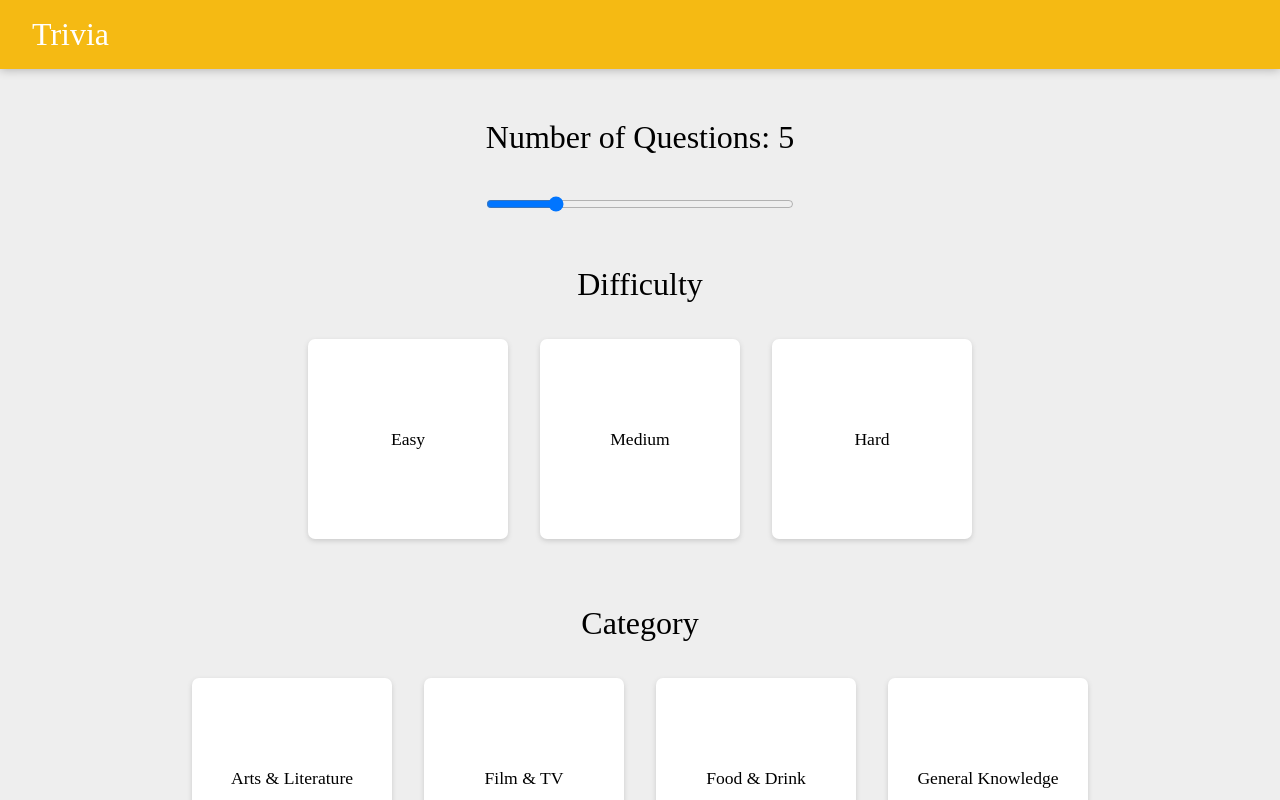
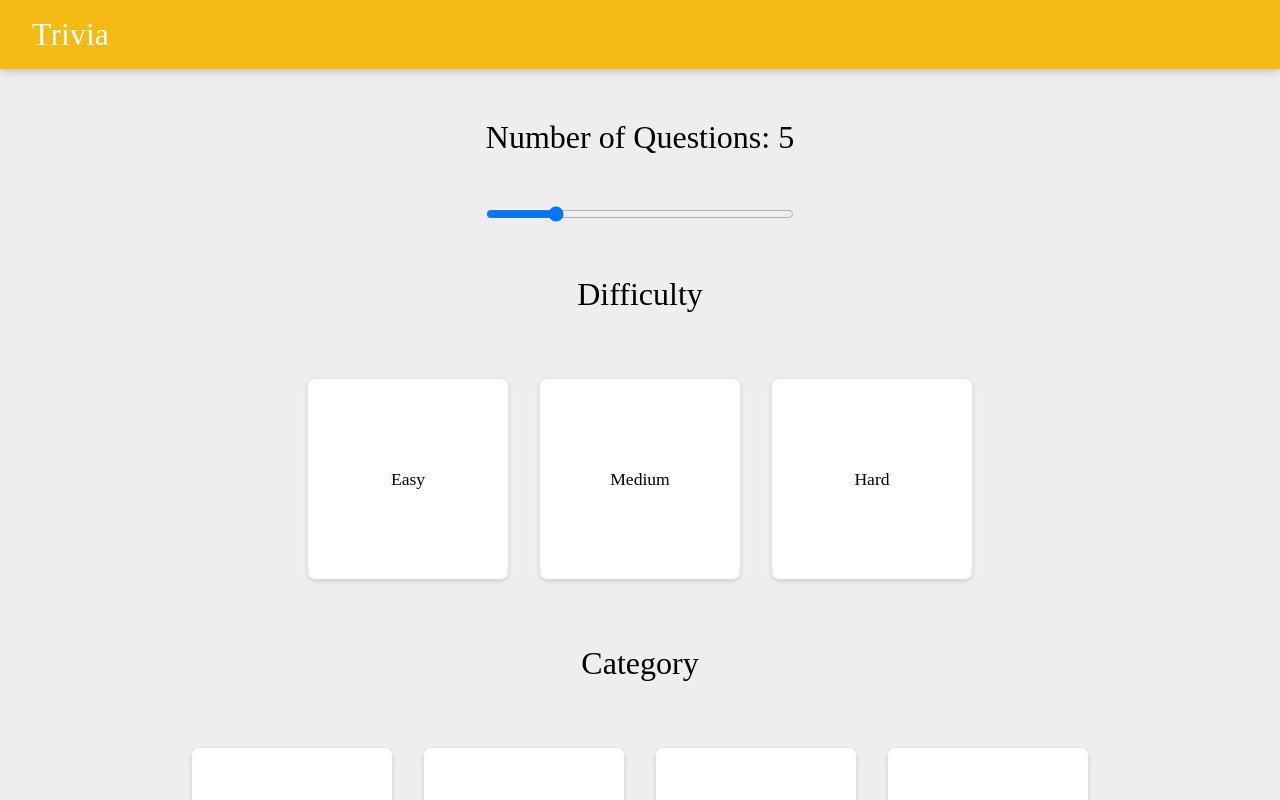
Before and after one commit to ngoctramvu/trivia-app, a React (Create React App) app: page / in a window 1280 px wide. Shown: the top 800 px of the page. Built offline with nearby package versions, Linux system fonts and the light colour scheme; a web font is replaced by a local one.

Commit message:
separate body/header

```diff
--- a/public/styles.css
+++ b/public/styles.css
@@ -46,11 +46,6 @@ header h1 {
   justify-content: center;
 }
 
-.query h1 {
-  margin-top: 50px;
-  text-align: center
-}
-
 .card {
   background: #fff;
   border-radius: 7px;
@@ -65,13 +60,11 @@ header h1 {
   display: flex;
 }
 
-.questions h1 {
+.questions h1,
+.result h1,
+.choices h1,
+.query h1 {
   margin: 50px;
-  text-align: center
-}
-
-.choices h1{
-  margin-top: 50px;
   text-align: center
 }
 
--- a/src/components/App.jsx
+++ b/src/components/App.jsx
@@ -1,35 +1,12 @@
-import React, { useState } from "react";
+import React from "react";
+import Body from "./Body";
 import Header from "./Header";
-import QueryPanel from "./QueryPanel";
-import Questions from "./Questions";
-import { GAME_STATUS } from '../constants';
 
 function App() {
-  const [status, setStatus] = useState(GAME_STATUS.NEW);
-  const [params, setParams] = useState([]);
-
-  function startGame(params) {
-    console.log(params)
-    setParams(params)
-    setStatus(GAME_STATUS.PLAYING)
-  }
-
-  if(status===GAME_STATUS.PLAYING){
-    return (
-      <div>
-        <Header />
-        <Questions
-          params={params}
-          setStatus={setStatus}/>
-      </div>
-    );
-  }
-
   return (
     <div>
-      <Header />
-      <QueryPanel
-        startGame={startGame}/>
+      <Header/>
+      <Body/>
     </div>
   );
 }
--- /dev/null
+++ b/src/components/Body.jsx
@@ -0,0 +1,42 @@
+import React, { useState } from "react";
+import QueryPanel from "./QueryPanel";
+import Questions from "./Questions";
+import { GAME_STATUS } from '../constants';
+import Result from "./Result";
+
+function Body() {
+    const [status, setStatus] = useState(GAME_STATUS.NEW);
+    const [params, setParams] = useState([]);
+    const [score, setScore] = useState({'correct': 0, 'total': 0})
+
+    function startGame(params) {
+      console.log(params)
+      setParams(params)
+      setStatus(GAME_STATUS.PLAYING)
+    }
+
+    if(status===GAME_STATUS.NEW){
+        return (
+            <QueryPanel startGame={startGame}/>
+        );
+    }
+    else if(status===GAME_STATUS.PLAYING){
+        return (
+            <Questions
+                params={params}
+                status={status}
+                setStatus={setStatus}
+                setScore={setScore}
+            />
+        )
+    }
+    return (
+        <Result
+            score={score}
+            setStatus={setStatus}
+        />
+    )
+
+}
+
+export default Body;
--- a/src/components/Questions.jsx
+++ b/src/components/Questions.jsx
@@ -12,6 +12,10 @@ function Questions(props) {
   function counter(isCorrect) {
     if(isCorrect){
       setNumCorrect(numCorrect + 1);
+    }
+    if(index + 1 >= questions.length){
+      props.setScore({'correct': numCorrect, 'total': questions.length})
+      props.setStatus(GAME_STATUS.END)
     }
     setIndex(index + 1)
   }
@@ -36,18 +40,11 @@ function Questions(props) {
     );
   }
 
-  function setNewGame() {
-    props.setStatus(GAME_STATUS.NEW)
-  }
-
   return (
     <div className="questions">
       <h1>
-        You got {numCorrect} out of {questions.length}
+        Loading ...
       </h1>
-      <div className="buttonFrame">
-        <button onClick={setNewGame}><h1>New Game</h1></button>
-      </div>
     </div>
   )
 }
--- /dev/null
+++ b/src/components/Result.jsx
@@ -0,0 +1,22 @@
+import React from "react";
+import { GAME_STATUS } from '../constants';
+
+function Result(props) {
+
+    function setNewGame(){
+        props.setStatus(GAME_STATUS.NEW)
+    }
+
+    return (
+        <div className="result">
+            <h1>
+                You got {props.score['correct']} out of {props.score['total']}
+            </h1>
+            <div className="buttonFrame">
+                <button onClick={setNewGame}><h1>New Game</h1></button>
+            </div>
+        </div>
+    )
+}
+
+export default Result;
```
